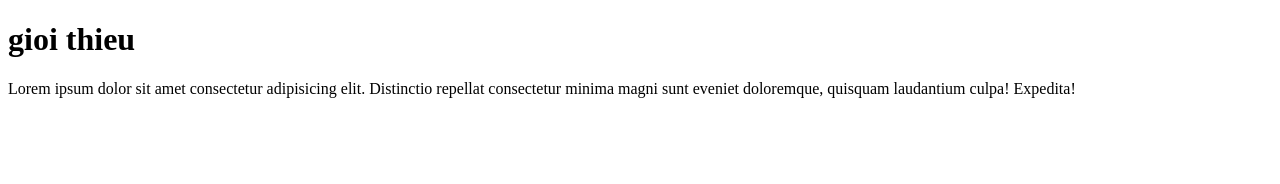
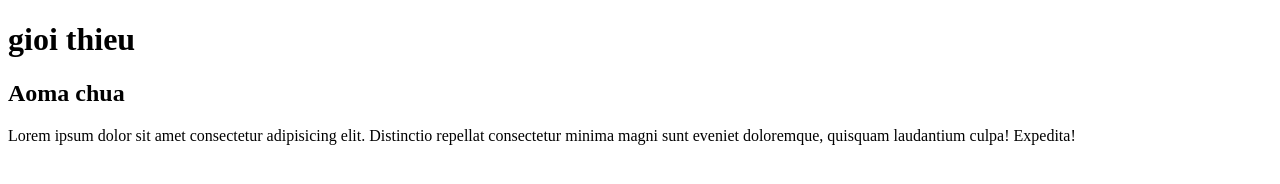
Before and after one commit to ThaiLyhcmut/learn-git-14-fe-2024, a plain HTML site: page about.html in a window 1280 px wide. Drawn offline with Linux system fonts and the light colour scheme.

Commit message:
Update about.html

```diff
--- a/about.html
+++ b/about.html
@@ -7,7 +7,7 @@
 </head>
 <body>
     <h1>gioi thieu</h1>
-
+    <h2>Aoma chua</h2>
     <p>Lorem ipsum dolor sit amet consectetur adipisicing elit. Distinctio repellat consectetur minima magni sunt eveniet doloremque, quisquam laudantium culpa! Expedita!</p>
 </body>
 </html>
```
